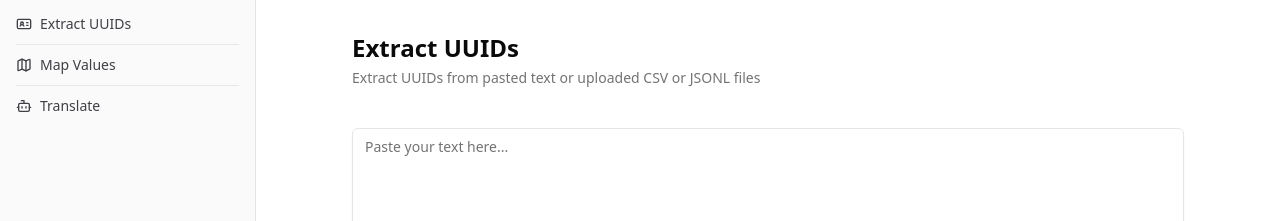
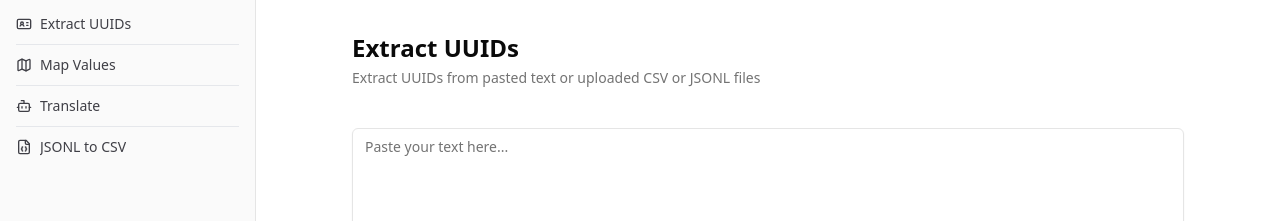
Before and after one commit to Jawfish/hydra, a React (Vite) app: page /extract in a window 1280 px wide. Shown: the top 221 px of the page. Built offline with nearby package versions, Linux system fonts and the light colour scheme.

Commit message:
feat: add JSONL to CSV converter view and navigation

```diff
--- a/src/app.tsx
+++ b/src/app.tsx
@@ -2,6 +2,7 @@ import { AppSidebar } from '@/components/AppSidebar';
 import { ThemeProvider } from '@/components/ThemeProvider';
 import { SidebarProvider } from '@/components/ui/sidebar';
 import { Toaster } from '@/components/ui/sonner';
+import { JsonlToCsv } from '@/views/JsonlToCsv';
 import { MapValues } from '@/views/MapValues';
 import { Translate } from '@/views/Translate';
 import { UuidExtractor } from '@/views/UuidExtractor';
@@ -18,6 +19,7 @@ function App() {
               <Route path='/extract' element={<UuidExtractor />} />
               <Route path='/map' element={<MapValues />} />
               <Route path='/translate' element={<Translate />} />
+              <Route path='/convert' element={<JsonlToCsv />} />
               <Route path='/' element={<Navigate to='/extract' replace={true} />} />
             </Routes>
           </div>
--- a/src/components/AppSidebar.tsx
+++ b/src/components/AppSidebar.tsx
@@ -1,4 +1,4 @@
-import { Bot, IdCard, Map as MapIcon } from 'lucide-react';
+import { Bot, FileJson, IdCard, Map as MapIcon } from 'lucide-react';
 import React from 'react';
 import { Link } from 'react-router-dom';
 
@@ -28,6 +28,11 @@ const items = [
     title: 'Translate',
     url: '/translate',
     icon: Bot
+  },
+  {
+    title: 'JSONL to CSV',
+    url: '/convert',
+    icon: FileJson
   }
 ];
 
```
